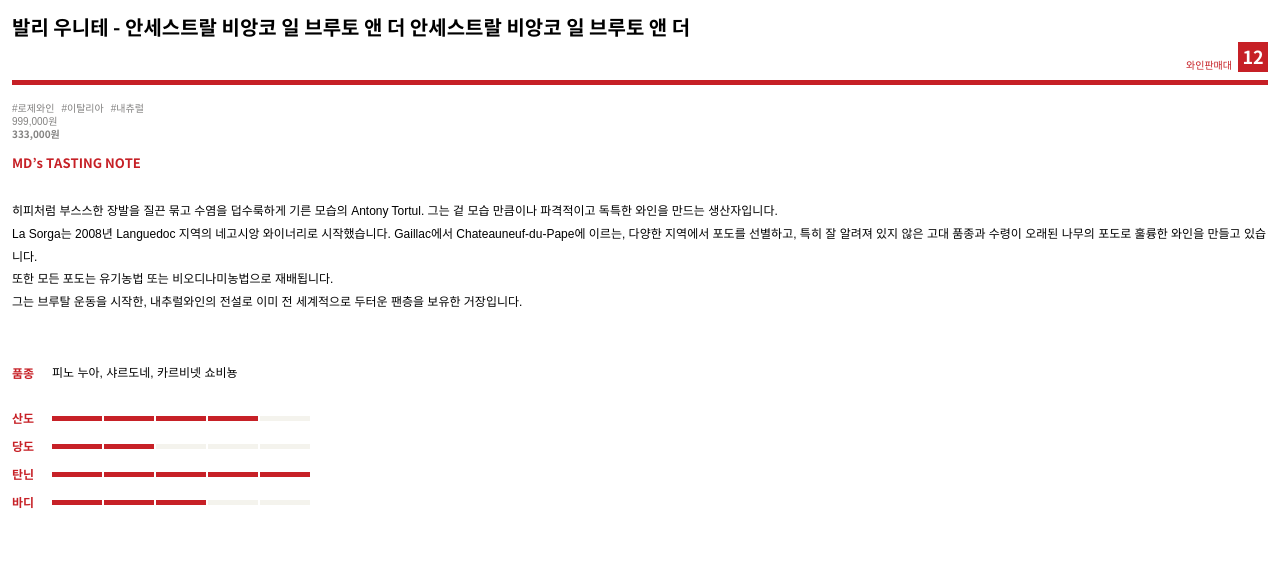
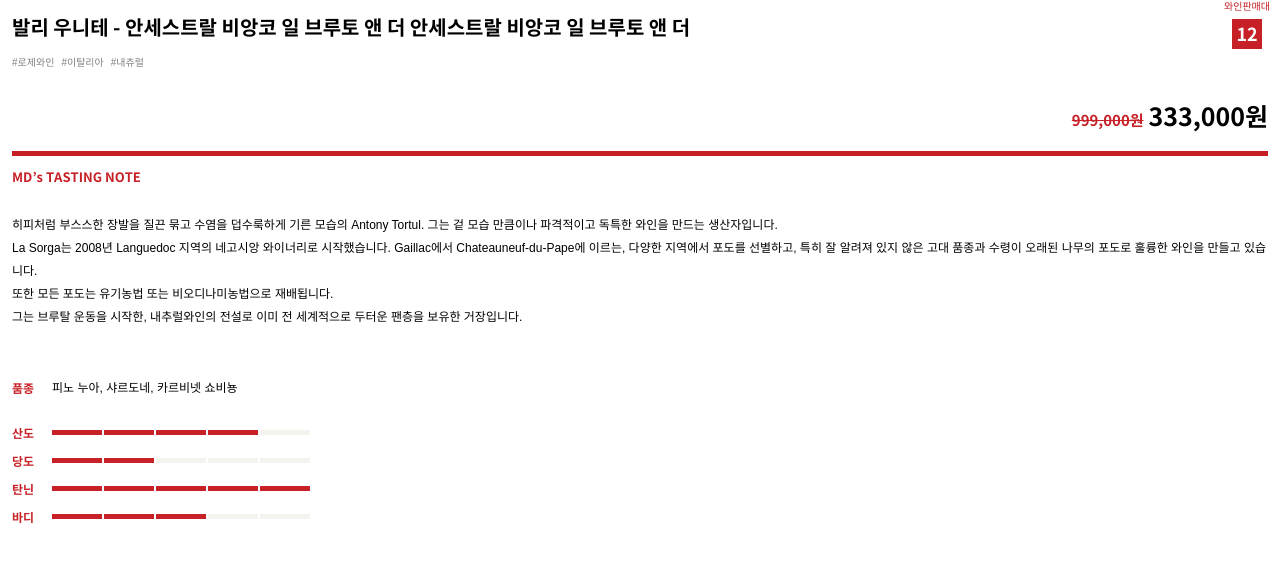
Before and after one commit to nicegom/Jayko, a plain HTML site: page html/detail.html in a window 1280 px wide. Shown: the part 1007-1568 px from the top of the page. Drawn offline with Linux system fonts and the light colour scheme; a web font is replaced by a local one.

Commit message:
Update common.css

```diff
--- a/resources/css/common.css
+++ b/resources/css/common.css
@@ -507,7 +507,7 @@
   display: flex;
 }
 
-.wine-list.block .image {
+ .image {
   position: static;
   border-width: 2px 0 2px 2px;
 }
@@ -559,6 +559,7 @@
   text-decoration: line-through;
   margin-right: 5px;
 }
+
 
 .f-radio + label, .f-chk + label {
   cursor: pointer;
@@ -752,6 +753,7 @@
 }
 
 .p-detail .details {
+  position: relative;
   padding-top: 20px;
   padding-left: 12px;
   padding-right: 12px;
@@ -759,9 +761,11 @@
 }
 
 .p-detail .details .name {
+  display: block;
   font-size: 20px;
   color: #000;
   font-weight: 700;
+  max-width: 85%;
 }
 
 .p-detail .details .group {
@@ -776,17 +780,14 @@
 }
 
 .p-detail .details .area {
+  position: absolute;
+  top: 7px;
+  right: 10px;
   display: -webkit-box;
   display: -ms-flexbox;
-  display: flex;
-  -webkit-box-pack: end;
-      -ms-flex-pack: end;
-          justify-content: flex-end;
-  -webkit-box-align: end;
-      -ms-flex-align: end;
-          align-items: flex-end;
-  padding: 3px 0 8px;
-  border-bottom: 5px solid #c62026;
+  display: inline-flex;
+  flex-direction: column;
+  align-items: center;
 }
 
 .p-detail .details .area h3 {
@@ -796,7 +797,6 @@
 }
 
 .p-detail .details .area .location {
-  margin-left: 6px;
   width: 30px;
   height: 30px;
   line-height: 30px;
@@ -805,10 +805,38 @@
   font-weight: 700;
   text-align: center;
   background-color: #c62026;
+  margin-top: 5px;
 }
 
+.details .pricebox{
+  display: flex;
+  flex-direction: row;
+  justify-content: flex-end;
+  background: #fff;
+  align-items: baseline;
+  margin-top: 30px;
+}
+
+.details .pricebox .price {
+  font-size: 25px;
+  color: #000;
+  font-weight: 700;
+}
+
+.details .pricebox .before_p{
+  font-size: 15px;
+  font-weight: 600;
+  color: #c62026;
+  text-decoration: line-through;
+  margin-right: 5px;
+}
+
+
+
 .p-detail .details .description {
+  border-top: 5px solid #c62026;
   padding: 13px 0 0;
+  margin-top: 20px;
 }
 
 .p-detail .details .description h3 {
```
Lines whose indentation alone changed are shown as unchanged.
